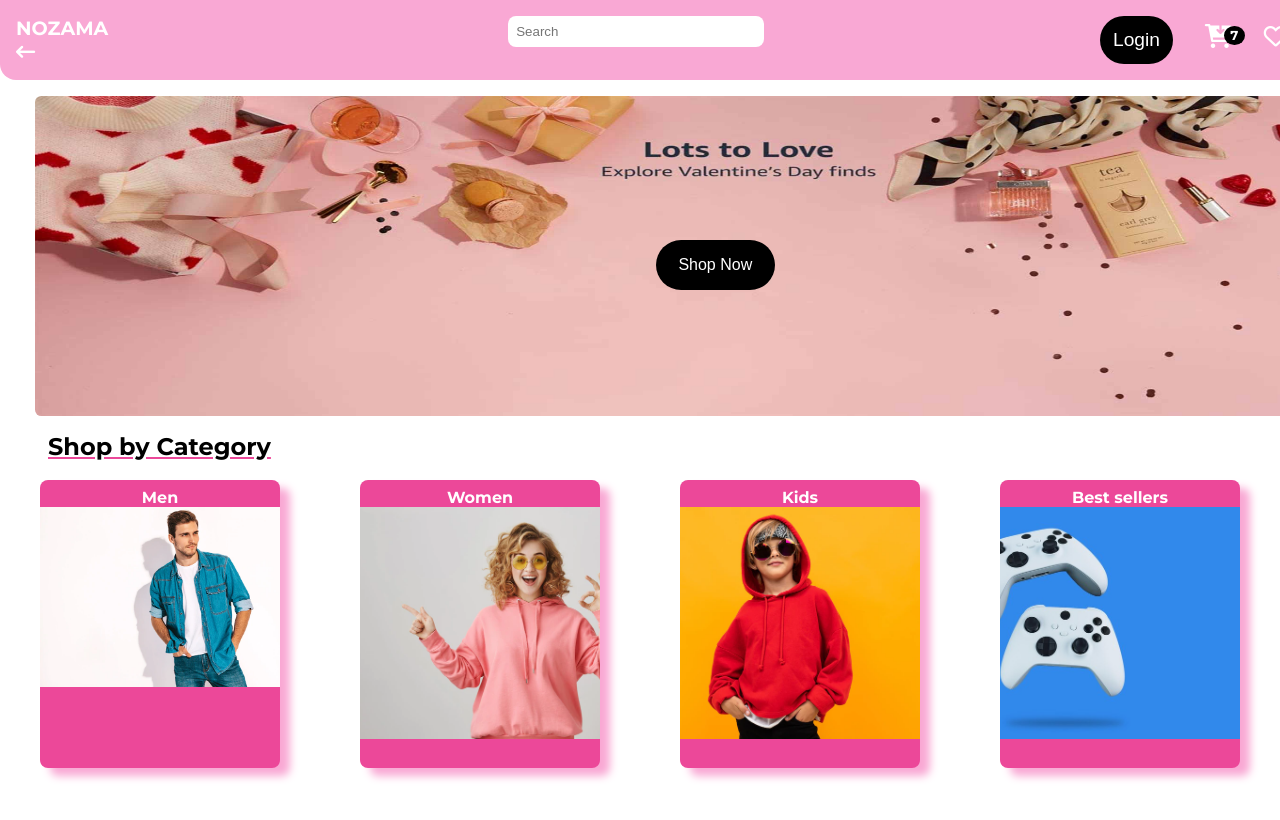
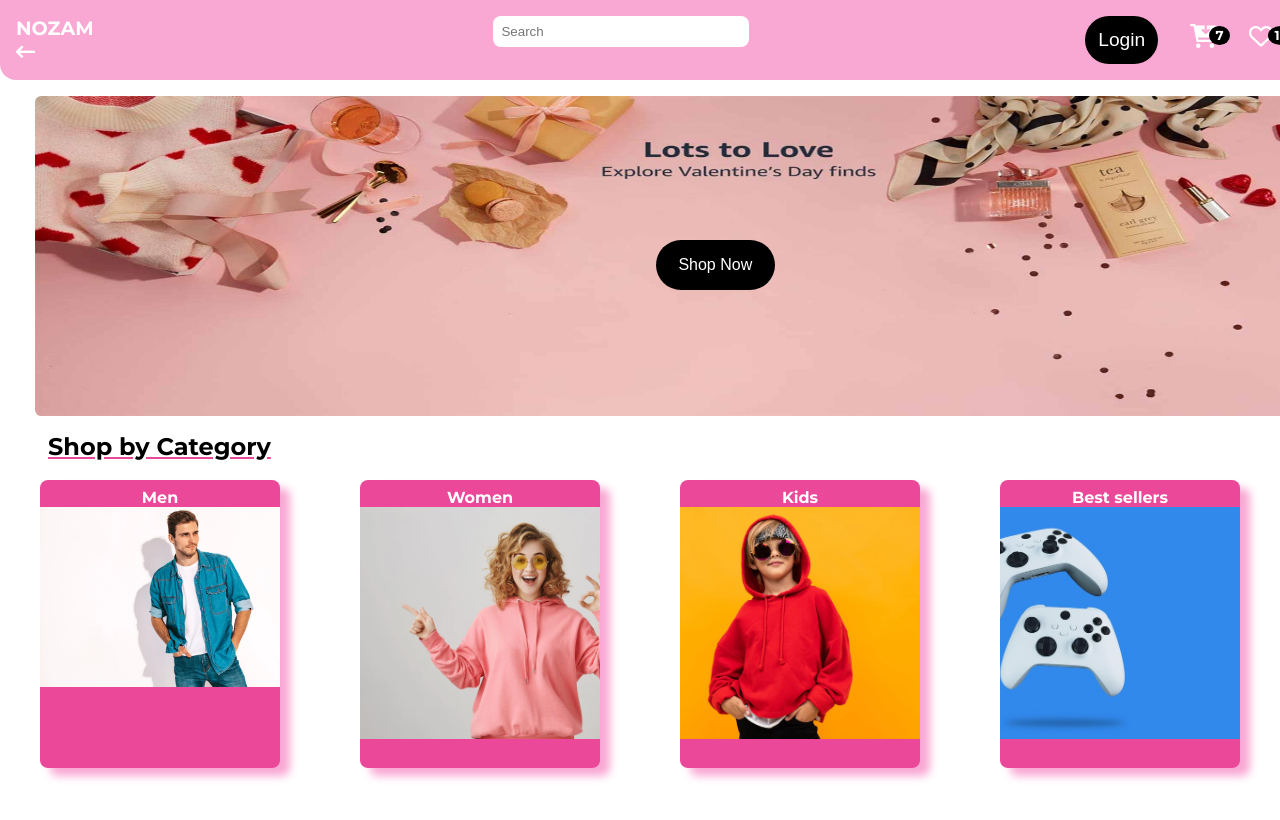
Before and after one commit to KaustubhM1997/Ecommerce-app, a plain HTML site: page pages/home-page/index.html in a window 1280 px wide. Shown: the top 820 px of the page. Drawn offline with Linux system fonts and the light colour scheme.

Commit message:
refactor: test

```diff
--- a/pages/home-page/index.html
+++ b/pages/home-page/index.html
@@ -13,7 +13,7 @@
 <body>
     <nav class="navigation-container">
 
-        <div class="nav-brand">NOZAMA
+        <div class="nav-brand">NOZAM
             <i class="fa-solid fa-arrow-left-long"></i>
         </div>
 
```
